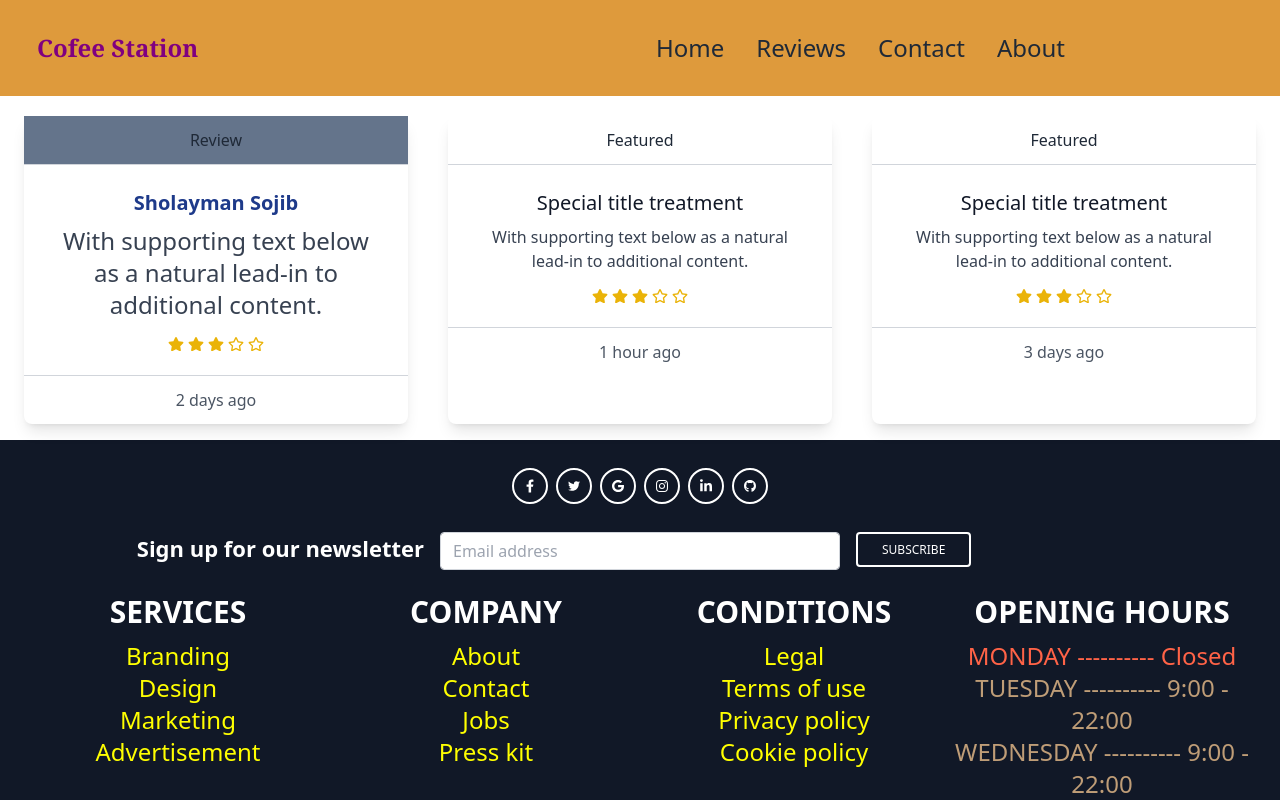
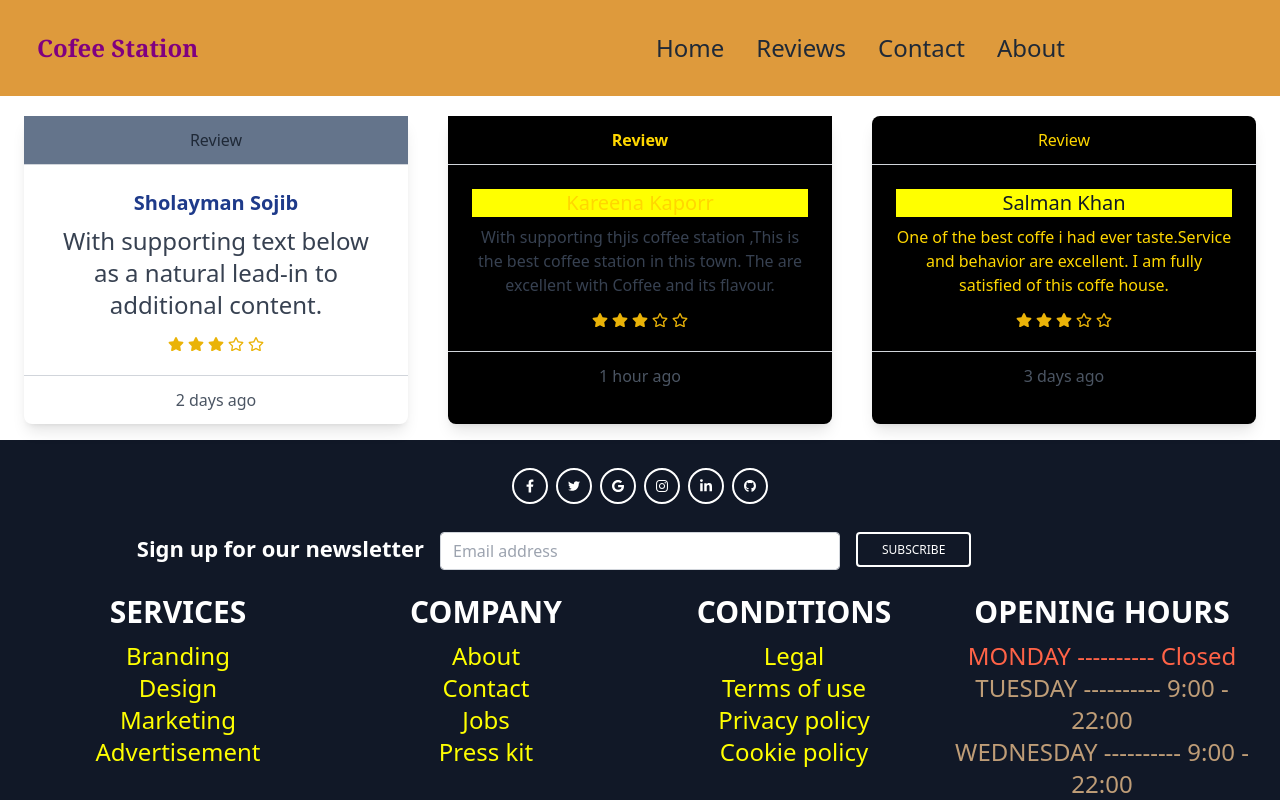
Before and after one commit to atikurahad/coffee_station, a React (Create React App) app: page /review in a window 1280 px wide. Shown: the top 800 px of the page. Built offline with nearby package versions, Linux system fonts and the light colour scheme.

Commit message:
review section design in progress

```diff
--- a/src/Review/index.js
+++ b/src/Review/index.js
@@ -112,15 +112,14 @@ const Review = () => {
       </div>
 
       <div className="flex justify-center">
-        <div className="block rounded-lg shadow-lg bg-white max-w-sm text-center">
-          <div className="py-3 px-6 border-b border-gray-300">Featured</div>
+        <div className="block rounded-lg shadow-lg bg-[black] max-w-sm text-center">
+          <div className="py-3 px-6 text-[gold] font-extrabold border-b border-gray-300 bg-[black]">Review</div>
           <div className="p-6">
-            <h5 className="text-gray-900 text-xl font-medium mb-2">
-              Special title treatment
+            <h5 className="text-[gold] bg-[yellow] text-xl font-medium mb-2">
+            Kareena Kaporr
             </h5>
             <p className="text-gray-700 text-base mb-4">
-              With supporting text below as a natural lead-in to additional
-              content.
+              With supporting thjis coffee station ,This is the best coffee station in this town. The are excellent with Coffee and its flavour.
             </p>
             <ul className="flex justify-center ">
               <li>
@@ -216,16 +215,15 @@ const Review = () => {
         </div>
       </div>
 
-      <div className="flex justify-center">
-        <div className="block rounded-lg shadow-lg bg-white max-w-sm text-center">
-          <div className="py-3 px-6 border-b border-gray-300">Featured</div>
+      <div className="flex justify-center ">
+        <div className="block rounded-lg shadow-lg bg-[black] max-w-sm text-center">
+          <div className="py-3 px-6 border-b text-[gold] border-gray-300">Review</div>
           <div className="p-6">
-            <h5 className="text-gray-900 text-xl font-medium mb-2">
-              Special title treatment
+            <h5 className="bg-[yellow] text-gray-900 text-xl font-medium mb-2">
+              Salman Khan
             </h5>
-            <p className="text-gray-700 text-base mb-4">
-              With supporting text below as a natural lead-in to additional
-              content.
+            <p className=" text-[gold] text-base mb-4">
+              One of the best  coffe i had ever taste.Service and behavior are excellent. I am fully satisfied of this coffe house.
             </p>
             <ul className="flex justify-center ">
               <li>
```
